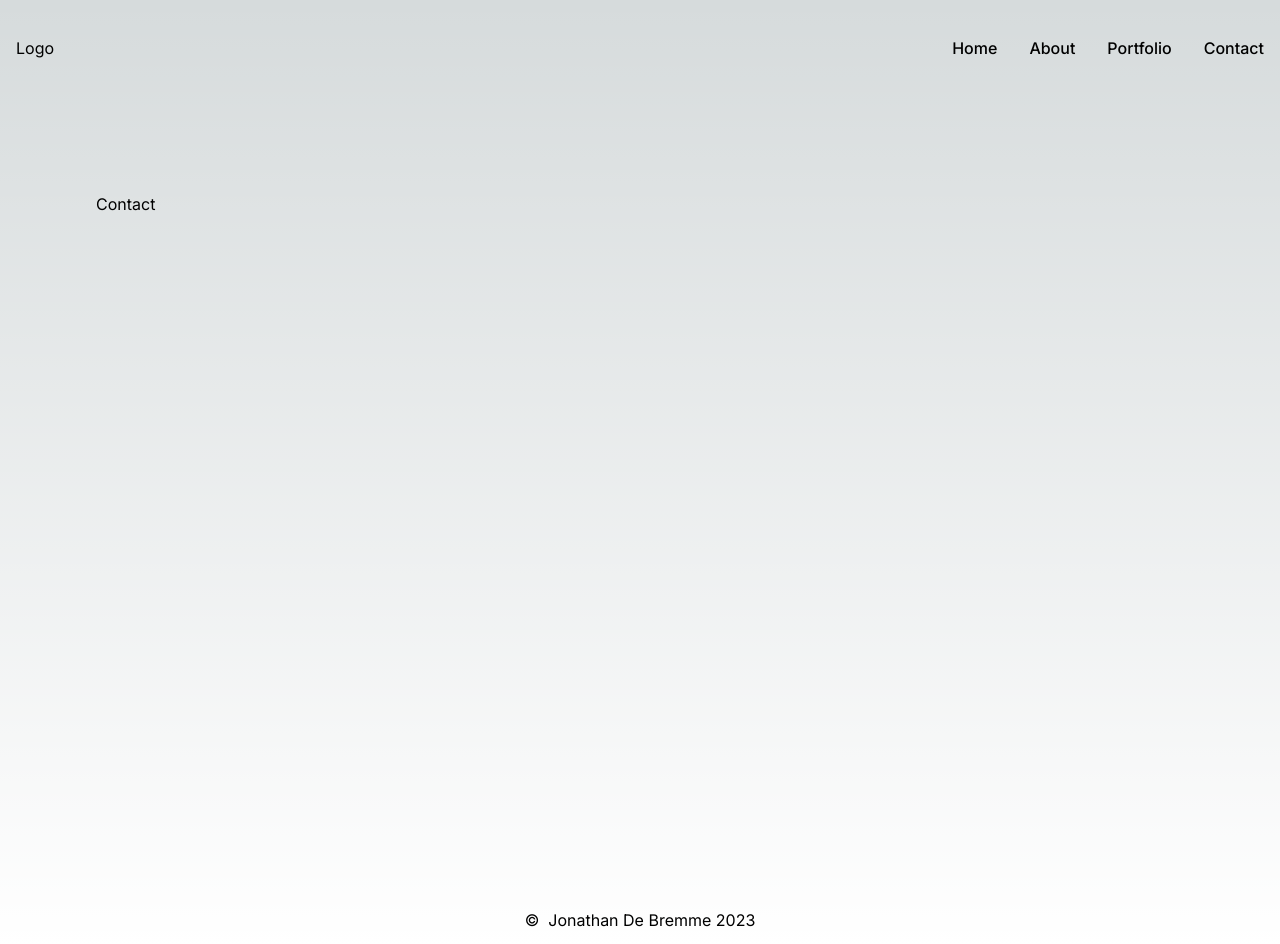
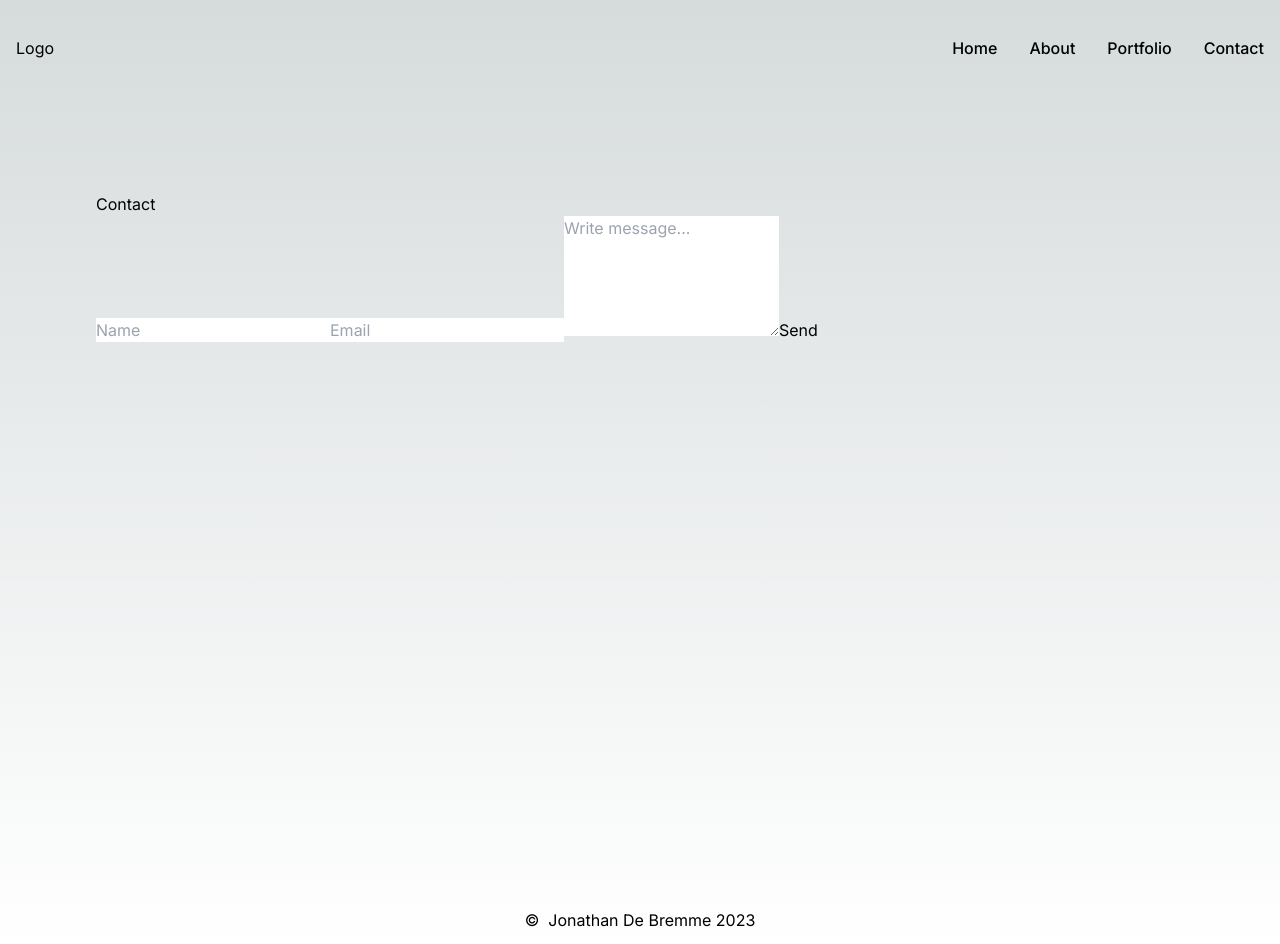
Before and after one commit to jonathandebremme/Portfolio, a Next.js app in the folder my-portfolio/: page /contact in a window 1280 px wide. Built offline with nearby package versions, Linux system fonts and the light colour scheme.

Commit message:
Add emailjs to contact page

```diff
--- /dev/null
+++ b/my-portfolio/app/components/ContactForm.jsx
@@ -0,0 +1,98 @@
+"use client";
+
+import { useState } from "react";
+import emailjs from "@emailjs/browser";
+
+const userId = process.env.EMAIL_JS_USER;
+const serviceId = process.env.EMAIL_JS_SERVICE;
+const templateId = process.env.EMAIL_JS_TEMPLATE;
+
+export default function Homepage() {
+  const [formData, setFormdata] = useState({
+    email: "",
+    name: "",
+    message: "",
+    loading: false,
+    success: false,
+    alertmessage: "",
+    show: false,
+  });
+
+  const sendEmail = (e) => {
+    e.preventDefault();
+    setFormdata({ loading: true });
+
+    const templateParams = {
+      user_name: formData.name,
+      from_name: formData.email,
+      to_name: "jonathandebremme@hotmail.be",
+      message: formData.message,
+    };
+
+    emailjs.send(serviceId, templateId, templateParams, userId).then(
+      (result) => {
+        setFormdata({
+          loading: false,
+          alertmessage: "Thanks! Will respond asap.",
+          message: "",
+          success: true,
+          show: true,
+        });
+      },
+      (error) => {
+        setFormdata({
+          alertmessage: `Something went wrong!`,
+          success: false,
+          show: true,
+        });
+      }
+    );
+  };
+
+  const handleChange = (e) => {
+    setFormdata({
+      ...formData,
+      [e.target.name]: e.target.value,
+    });
+  };
+
+  return (
+    <div>
+      <form onSubmit={sendEmail}>
+        <input
+          id="name"
+          name="name"
+          placeholder="Name"
+          type="text"
+          value={formData.name || ""}
+          required
+          autoComplete="on"
+          onChange={handleChange}
+        />
+        <input
+          id="email"
+          name="email"
+          placeholder="Email"
+          type="email"
+          value={formData.email || ""}
+          required
+          autoComplete="on"
+          onChange={handleChange}
+        />
+        <textarea
+          id="message"
+          name="message"
+          placeholder="Write message..."
+          rows="5"
+          value={formData.message || ""}
+          required
+          autoComplete="off"
+          onChange={handleChange}
+        />
+        <button type="submit" aria-label="Submit form button">
+          {formData.loading ? "Sending..." : "Send"}
+        </button>
+      </form>
+    </div>
+  );
+}
--- a/my-portfolio/app/contact/page.js
+++ b/my-portfolio/app/contact/page.js
@@ -1,7 +1,10 @@
+import ContactForm from "../components/ContactForm";
+
 export default function Contact() {
   return (
     <main className="min-h-screen p-24">
       <h1>Contact</h1>
+      <ContactForm />
     </main>
   );
 }
--- a/my-portfolio/next.config.js
+++ b/my-portfolio/next.config.js
@@ -1,4 +1,10 @@
 /** @type {import('next').NextConfig} */
-const nextConfig = {};
+const nextConfig = {
+  env: {
+    EMAIL_JS_USER: process.env.EMAIL_JS_USER,
+    EMAIL_JS_SERVICE: process.env.EMAIL_JS_SERVICE,
+    EMAIL_JS_TEMPLATE: process.env.EMAIL_JS_TEMPLATE,
+  },
+};
 
 module.exports = nextConfig;
--- a/my-portfolio/package.json
+++ b/my-portfolio/package.json
@@ -9,7 +9,10 @@
     "lint": "next lint"
   },
   "dependencies": {
+    "@emailjs/browser": "^3.11.0",
     "autoprefixer": "10.4.14",
+    "emailjs": "^4.0.2",
+    "emailjs-com": "^3.2.0",
     "eslint": "8.42.0",
     "eslint-config-next": "13.4.4",
     "next": "13.4.4",
```
Also changed, not shown: 1 other file (tests, documents, lock files or other folders).
